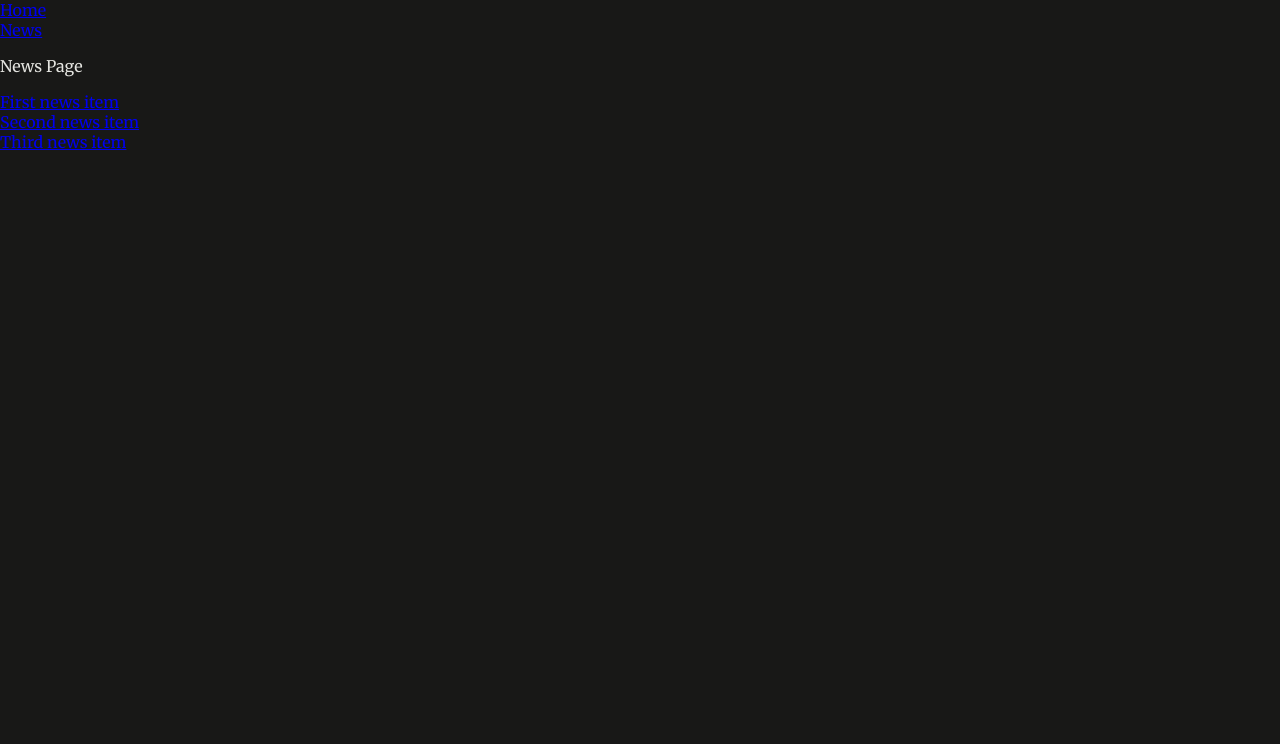
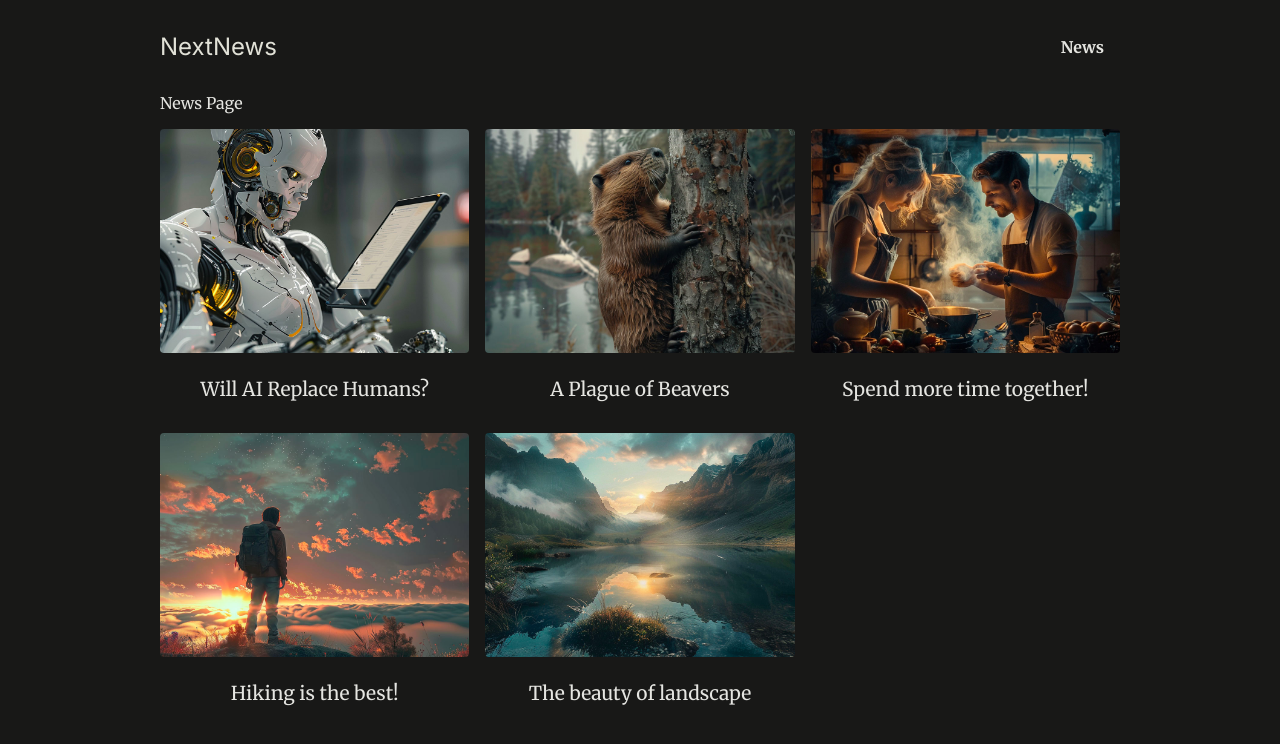
Before and after one commit to zzz-icy/nextjs-routing-page-rendering-deep-dive, a Next.js app: page /news in a window 1280 px wide. Shown: the top 744 px of the page. Built offline with nearby package versions, Linux system fonts and the light colour scheme.

Commit message:
added dummy data and more news detail

```diff
--- a/app/layout.js
+++ b/app/layout.js
@@ -10,8 +10,10 @@
 	return (
 		<html lang='en'>
 			<body>
-				<MainHeader />
-				{children}
+				<div id='page'>
+					<MainHeader />
+					{children}
+				</div>
 			</body>
 		</html>
 	)
--- a/app/news/[id]/page.js
+++ /dev/null
@@ -1,3 +0,0 @@
-export default function NewsDetailPage({ params }) {
-	return <h1>News Detail Page {params.id}</h1>
-}
--- a/app/news/page.js
+++ b/app/news/page.js
@@ -1,19 +1,23 @@
 import Link from "next/link"
-
+import { DUMMY_NEWS } from "@/dummy-news"
 export default function NewsPage() {
 	return (
 		<>
 			<p>News Page</p>
-			<ul>
-				<li>
-					<Link href='/news/first-news'>First news item</Link>
-				</li>
-				<li>
-					<Link href='/news/second-news'>Second news item</Link>
-				</li>
-				<li>
-					<Link href='/news/third-news'>Third news item</Link>
-				</li>
+			<ul className='news-list'>
+				{DUMMY_NEWS.map((newsItem) => {
+					return (
+						<li key={newsItem.id}>
+							<Link href={`/news/${newsItem.slug}`}>
+								<img
+									src={`/images/news/${newsItem.image}`}
+									alt={newsItem.title}
+								/>
+								{newsItem.title}
+							</Link>
+						</li>
+					)
+				})}
 			</ul>
 		</>
 	)
--- a/components/main-header.js
+++ b/components/main-header.js
@@ -2,15 +2,17 @@
 
 export default function MainHeader() {
 	return (
-		<header>
-			<ul>
-				<li>
-					<Link href='/'>Home</Link>
-				</li>
-				<li>
-					<Link href='/news'>News</Link>
-				</li>
-			</ul>
+		<header id='main-header'>
+			<div id='logo'>
+				<Link href='/'>NextNews</Link>
+			</div>
+			<nav>
+				<ul>
+					<li>
+						<Link href='/news'>News</Link>
+					</li>
+				</ul>
+			</nav>
 		</header>
 	)
 }
--- /dev/null
+++ b/dummy-news.js
@@ -0,0 +1,47 @@
+export const DUMMY_NEWS = [
+	{
+		id: "n1",
+		slug: "will-ai-replace-humans",
+		title: "Will AI Replace Humans?",
+		image: "ai-robot.jpg",
+		date: "2021-07-01",
+		content:
+			"Since late 2022 AI is on the rise and therefore many people worry whether AI will replace humans. The answer is not that simple. AI is a tool that can be used to automate tasks, but it can also be used to augment human capabilities. The future is not set in stone, but it is clear that AI will play a big role in the future. The question is how we will use it.",
+	},
+	{
+		id: "n2",
+		slug: "beaver-plague",
+		title: "A Plague of Beavers",
+		image: "beaver.jpg",
+		date: "2022-05-01",
+		content:
+			"Beavers are taking over the world. They are building dams everywhere and flooding entire cities. What can we do to stop them?",
+	},
+	{
+		id: "n3",
+		slug: "couple-cooking",
+		title: "Spend more time together!",
+		image: "couple-cooking.jpg",
+		date: "2024-03-01",
+		content:
+			"Cooking together is a great way to spend more time with your partner. It is fun and you get to eat something delicious afterwards. What are you waiting for? Get cooking!",
+	},
+	{
+		id: "n4",
+		slug: "hiking",
+		title: "Hiking is the best!",
+		image: "hiking.jpg",
+		date: "2024-01-01",
+		content:
+			"Hiking is a great way to get some exercise and enjoy the great outdoors. It is also a great way to clear your mind and reduce stress. So what are you waiting for? Get out there and start hiking!",
+	},
+	{
+		id: "n5",
+		slug: "landscape",
+		title: "The beauty of landscape",
+		image: "landscape.jpg",
+		date: "2022-07-01",
+		content:
+			"Landscape photography is a great way to capture the beauty of nature. It is also a great way to get outside and enjoy the great outdoors. So what are you waiting for? Get out there and start taking some pictures!",
+	},
+]
```
Also changed, not shown: app/news/[slug]/page.js (added, +20 -0 lines).
